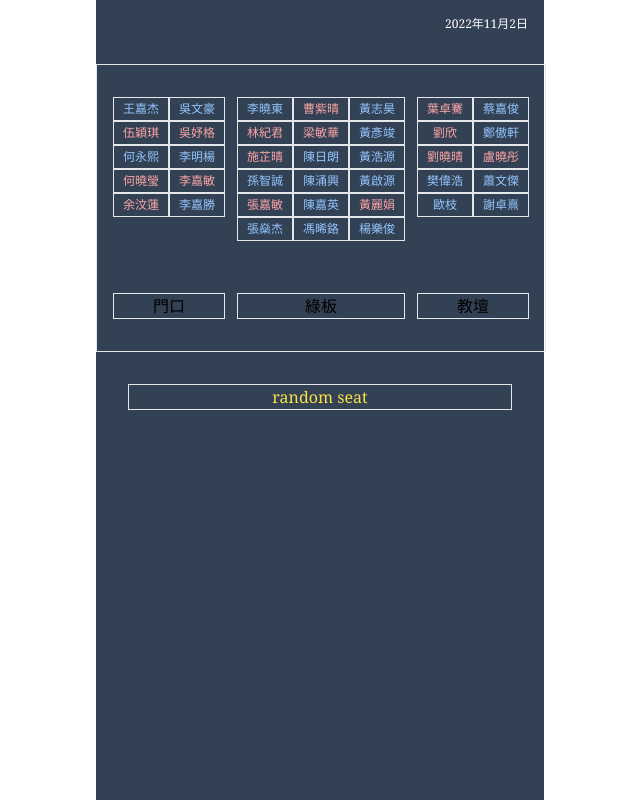
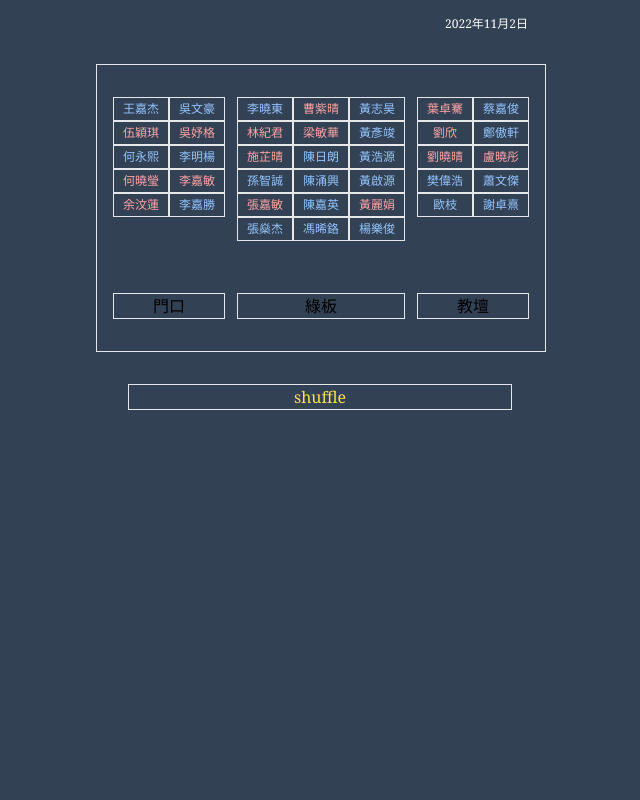
Before and after one commit to ardee222/random_seat, a Svelte app: page / in a window 1280 px wide. Shown: the whole page, without its empty margins (320-960 px from the left). Built offline with nearby package versions, Linux system fonts and the light colour scheme.

Commit message:
background changing

```diff
--- a/index.html
+++ b/index.html
@@ -7,7 +7,7 @@
     <script src="https://cdn.tailwindcss.com"></script>
     <script type="module" src="/src/main.js" defer></script>
   </head>
-  <body>
+  <body class="bg-slate-700">
     <div id="app"></div>
   </body>
 </html>
--- a/src/App.svelte
+++ b/src/App.svelte
@@ -124,7 +124,7 @@
     </div>
 
   </div>
-  <button on:click={shuffle} class="mx-auto border max-w-sm w-full font-serif hover:bg-white active:font-bold text-yellow-300">random seat</button>
+  <button on:click={shuffle} class="mx-auto border max-w-sm w-full font-serif hover:bg-white active:font-bold text-yellow-300">shuffle</button>
 </main>
 
 <style>
```
